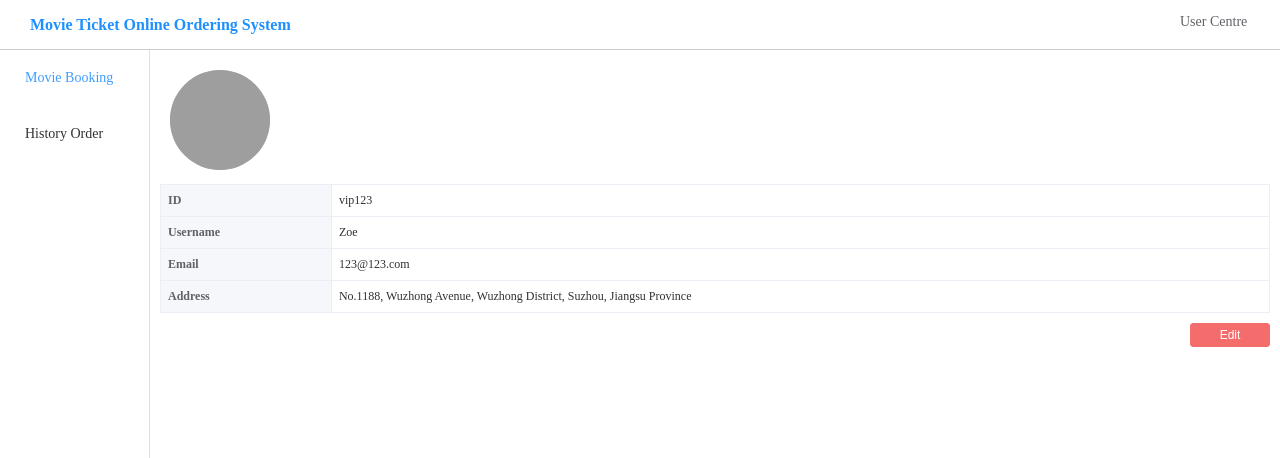
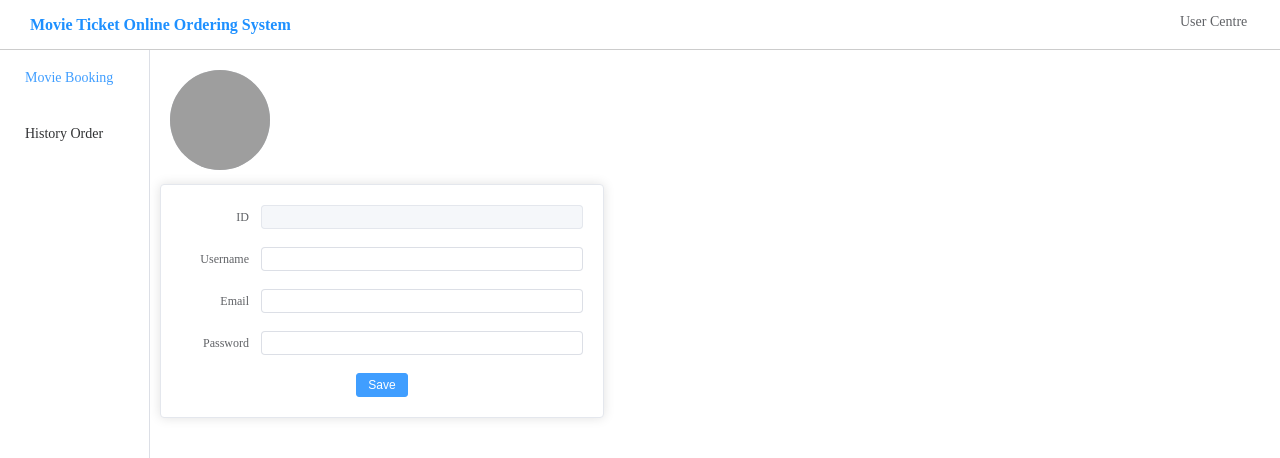
Before and after one commit to MHSJmzby/It_Project_Group26, a Vue app in the folder it26/: page /usercenter in a window 1280 px wide. Shown: the top 458 px of the page. Built offline with nearby package versions, Linux system fonts and the light colour scheme; grey boxes are pictures that could not be loaded.

Commit message:
Update UserCenter.vue

```diff
--- a/it26/src/views/Userviews/UserCenter.vue
+++ b/it26/src/views/Userviews/UserCenter.vue
@@ -8,59 +8,53 @@
     </div>
 
 
-    <el-descriptions
-        title=""
-        direction="horizontal"
-        :column="1"
-        border
-        style="margin-top: 10px"
-    >
-      <el-descriptions-item label="ID">vip123</el-descriptions-item>
-      <el-descriptions-item label="Username">Zoe</el-descriptions-item>
-      <el-descriptions-item label="Email">123@123.com</el-descriptions-item>
-<!--      <el-descriptions-item label="Remarks">-->
-<!--        <el-tag>VIP</el-tag>-->
-<!--      </el-descriptions-item>-->
-      <el-descriptions-item label="Address"
-      >No.1188, Wuzhong Avenue, Wuzhong District, Suzhou, Jiangsu Province
-      </el-descriptions-item>
-    </el-descriptions>
-    <div style="display: flex">
-      <div style="flex: 1"></div>
-      <div style="width: 80px">
-        <el-button style="margin-top: 10px; width: 80px" type="danger" @click="edit">Edit</el-button>
+    <el-card style="width: 40%; ">
+      <el-form ref="form" :model="form" label-width="80px">
+<!--        <el-form-item style="text-align: center" label-width="0">-->
+<!--          <el-upload-->
+<!--              class="avatar-uploader"-->
+<!--              :show-file-list="false"-->
+<!--          >-->
+<!--            <img v-if="form.avatar" :src="form.avatar" class="avatar">-->
+<!--            <i v-else class="el-icon-plus avatar-uploader-icon"></i>-->
+<!--          </el-upload>-->
+<!--        </el-form-item>-->
+        <el-form-item label="ID">
+          <el-input v-model="form.id" disabled></el-input>
+        </el-form-item>
+        <el-form-item label="Username">
+          <el-input v-model="form.username"></el-input>
+        </el-form-item>
+        <el-form-item label="Email">
+          <el-input v-model="form.email"></el-input>
+        </el-form-item>
+        <el-form-item label="Password">
+          <el-input v-model="form.password" show-password></el-input>
+        </el-form-item>
+      </el-form>
+      <div style="text-align: center">
+        <el-button type="primary" @click="Dialoguser=true">Save</el-button>
+      </div>
+    </el-card>
   </div>
 
   <div>
     <el-dialog
         v-model="Dialoguser"
-            title="User Information"
+        title="Tips"
         width="30%"
         align-center
     >
-          <el-form :model="form" label-width="80px" :label-position="'top'">
-            <el-form-item label="ID">
-              <el-input v-model="form.userid" disabled/>
-            </el-form-item>
-            <el-form-item label="Username">
-              <el-input v-model="form.name" />
-            </el-form-item>
-            <el-form-item label="Email" >
-              <el-input v-model="form.email" />
-            </el-form-item>
-            <el-form-item label="Address" >
-              <el-input v-model="form.address" type="textarea"/>
-            </el-form-item>
-            <el-form-item>
-              <el-button type="primary" @click="save">Save</el-button>
+      <span>Do you confirm the Edit?</span>
+      <template #footer>
+        <span class="dialog-footer">
+          <el-button type="primary" @click="update">
+            Confirm
+          </el-button>
           <el-button @click="Dialoguser = false">Cancel</el-button>
-            </el-form-item>
-          </el-form>
+        </span>
+      </template>
     </el-dialog>
-      </div>
-    </div>
-
-
   </div>
 </template>
 
@@ -118,42 +112,35 @@ export default {
 
 
   },
-
+  created() {
+    let str = sessionStorage.getItem("user") || "{}"
+    this.form = JSON.parse(str)
+  },
   methods: {
-    load() {
-      request.get("/historyorder",{
-        params: {
-          pageNum: this.currentPage,
-          pageSize: this.pageSize,
-          search: this.search
+    // handleAvatarSuccess(res) {
+    //   this.form.avatar = res.data
+    //   this.$message.success("上传成功")
+    //   // this.update()
+    // },
+    update() {
+      request.put("/usercenter", this.form).then(res => {
+        console.log(res)
+        if (res.code === '0') {
+          this.$message({
+            type: "success",
+            message: "更新成功"
+          })
+          sessionStorage.setItem("user", JSON.stringify(this.form))
+          // 触发Layout更新用户信息
+          this.$emit("userInfo")
+        } else {
+          this.$message({
+            type: "error",
+            message: res.msg
+          })
         }
-
-      }).then(res => {
-        console.log(res)
-        this.tableData = res.data.record
-        this.total = res.data.total
+        this.Dialoguser = false
       })
-    },
-    edit() {
-      this.Dialoguser = true
-      this.form = {
-
-      }
-    },
-    save() {
-      // if(this.form.id) {
-      //   request.post("/movies", this.form).then(res => {
-      //     console.log(res)
-      // if (res.code ==='0') {
-      this.$message({
-        type:"success",
-        message: "Edit Successfully!"
-      })
-      // }
-      // })
-      // }
-      this.load()
-      this.Dialoguser = false
     }
 
   }
```
Lines whose indentation alone changed are shown as unchanged.
